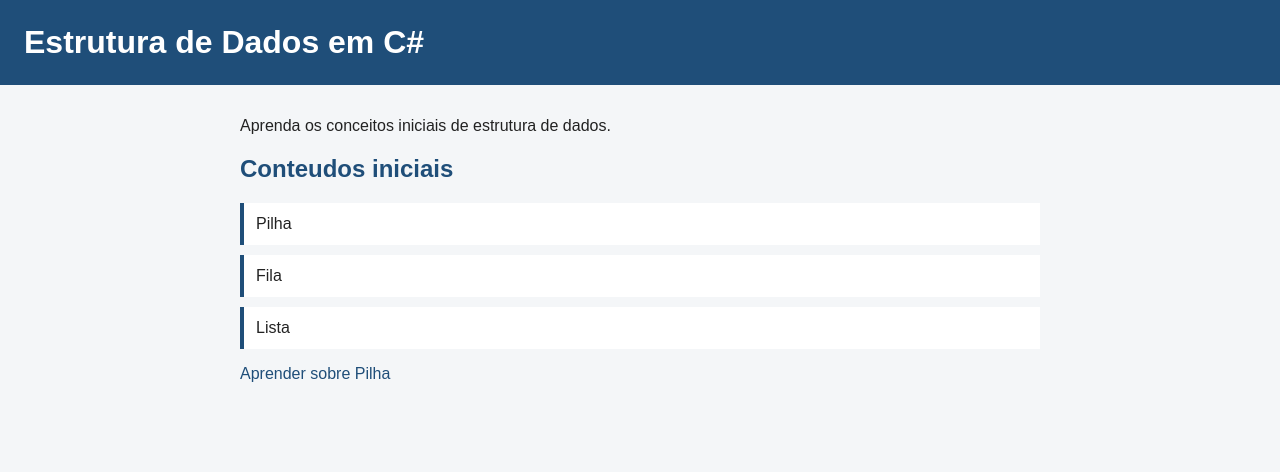
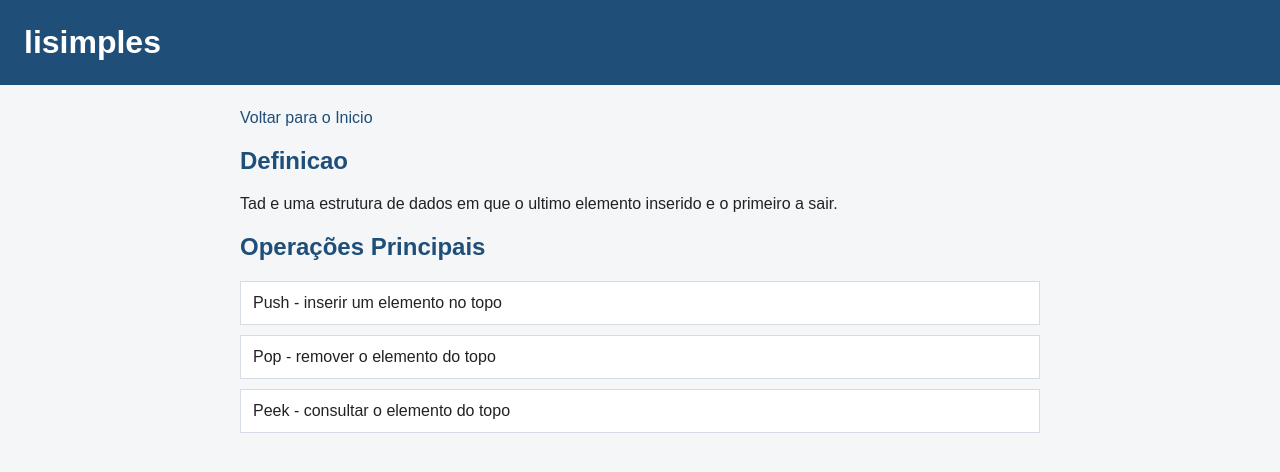
Before and after one commit to IgorMarquesDaSilva/AEED-Bruno, a PHP site: page /index.php?pagina=lisimples in a window 1280 px wide. Shown: the top 472 px of the page. Run offline with PHP 8.4, Linux system fonts and the light colour scheme.

Commit message:
Novos arquivos

```diff
--- a/Controller/EstruturaController.php
+++ b/Controller/EstruturaController.php
@@ -1,12 +1,21 @@
 <?php
-require_once __DIR__ . '/../Model/EstruturasDados/Pilha.php';
+require_once __DIR__ . '/../Model/EstruturasDados/Tad.php';
+require_once __DIR__ . '/../Model/EstruturasDados/Lisimples.php';
+
 
 class EstruturaController{
-    public function pilha(){
-        $pilha = new Pilha();
-        $conteudo = $pilha->obterConteudo();
+    public function tad(){
+        $tad = new Tad();
+        $conteudo = $tad->obterConteudo();
 
-        require_once __DIR__ . '/../View/EstruturasDados/pilha.php';
+        require_once __DIR__ . '/../View/EstruturasDados/Tad.php';
+    }
+
+    public function lisimples(){
+        $lisimples = new Lisimples();
+        $conteudo = $lisimples->obterConteudo();
+
+        require_once __DIR__ . '/../View/EstruturasDados/Lisimples.php';
     }
 }
 ?>
--- a/Model/Conteudo/Conteudo.php
+++ b/Model/Conteudo/Conteudo.php
@@ -3,9 +3,9 @@
 class Conteudo{
     public function listarEstruturas(){
         return[
-            "Pilha",
-            "Fila",
-            "Lista"
+            "TAD – Tipo Abstrato de Dados",
+            "Listas Simplesmente Encadeadas",
+            "Listas Duplamente Encadeadas"
         ];
     }
 }
--- a/Model/EstruturasDados/Pilha.php
+++ b/Model/EstruturasDados/Lisimples.php
@@ -1,10 +1,10 @@
 <?php
-class Pilha{
+class Lisimples{
     public function obterConteudo(){
         return [
-            "titulo" => "Pilha",
-            "definicao" => "Pilha e uma estrutura de dados em que o ultimo elemento inserido e o primeiro a sair.",
-            "exemplo" => "Um exemplo simples e uma pilha de pratos.",
+            "titulo" => "lisimples",
+            "definicao" => "Tad e uma estrutura de dados em que o ultimo elemento inserido e o primeiro a sair.",
+            "exemplo" => "Um exemplo simples e uma tad de pratos.",
             "operacoes" => [
                 "Push - inserir um elemento no topo",
                 "Pop - remover o elemento do topo",
--- /dev/null
+++ b/Model/EstruturasDados/Tad.php
@@ -0,0 +1,15 @@
+<?php
+class Tad{
+    public function obterConteudo(){
+        return [
+            "titulo" => "Tad",
+            "definicao" => "Tad e uma estrutura de dados em que o ultimo elemento inserido e o primeiro a sair.",
+            "exemplo" => "Um exemplo simples e uma tad de pratos.",
+            "operacoes" => [
+                "Push - inserir um elemento no topo",
+                "Pop - remover o elemento do topo",
+                "Peek - consultar o elemento do topo"
+            ]
+        ];
+    }
+}
--- a/View/Assets/css/pilha.css
+++ b/View/Assets/css/lisimples.css
@@ -1,4 +1,4 @@
-.conteudo-pilha {
+.conteudo-lisimples {
     margin-top: 24px;
 }
 
--- /dev/null
+++ b/View/EstruturasDados/Lisimples.php
@@ -0,0 +1,30 @@
+<!DOCTYPE html>
+<html lang="pt-br">
+    <head>
+        <meta charset="UTF-8">
+        <meta name="viewport" content="width=device-width, initial-scale=1.0">
+        <title><?php echo $conteudo["titulo"]; ?></title>
+        <link rel="stylesheet" href="View/Assets/css/style.css">
+        <link rel="stylesheet" href="View/Assets/css/lisimples.css">
+    </head>
+    <body>
+        <header>
+            <h1><?php echo $conteudo["titulo"]; ?></h1>
+        </header>
+
+        <main class="conteudo-lisimples">
+            <a href="index.php">Voltar para o Inicio</a>
+
+            <h2>Definicao</h2>
+            <p><?php echo $conteudo["definicao"]; ?></p>
+
+            <h2>Operações Principais</h2>
+
+            <ul class="lista-operacoes">
+                <?php foreach ($conteudo["operacoes"] as $operacao) { ?>
+                    <li><?php echo $operacao; ?></li>
+                <?php } ?>
+            </ul>
+        </main>
+    </body>
+</html>
--- a/View/EstruturasDados/pilha.php
+++ b/View/EstruturasDados/Tad.php
@@ -5,14 +5,14 @@
         <meta name="viewport" content="width=device-width, initial-scale=1.0">
         <title><?php echo $conteudo["titulo"]; ?></title>
         <link rel="stylesheet" href="View/Assets/css/style.css">
-        <link rel="stylesheet" href="View/Assets/css/pilha.css">
+        <link rel="stylesheet" href="View/Assets/css/tad.css">
     </head>
     <body>
         <header>
             <h1><?php echo $conteudo["titulo"]; ?></h1>
         </header>
 
-        <main class="conteudo-pilha">
+        <main class="conteudo-tad">
             <a href="index.php">Voltar para o Inicio</a>
 
             <h2>Definicao</h2>
--- a/View/Home/index.php
+++ b/View/Home/index.php
@@ -21,7 +21,13 @@
                     <li><?php echo $estrutura; ?></li>
                 <?php } ?>
             </ul>
-            <a href="index.php?pagina=pilha">Aprender sobre Pilha</a>
+            <a href="index.php?pagina=tad">TAD – Tipo Abstrato de Dados</a>
+            <p>
+            <a href="index.php?pagina=lisimples">Listas Simplesmente Encadeadas</a>
+            </p>
+            <p>
+            <a href="index.php?pagina=lisdupla">Listas Duplamente Encadeadas</a>
+            </p>
         </main>
     </body>
 </html>
--- a/index.php
+++ b/index.php
@@ -3,9 +3,12 @@
 require_once __DIR__ . '/Controller/HomeController.php';
 require_once __DIR__ . '/Controller/EstruturaController.php';
 
-if (isset($_GET["pagina"]) && $_GET["pagina"] == "pilha") {
+if (isset($_GET["pagina"]) && $_GET["pagina"] == "tad") {
     $controller = new EstruturaController();
-    $controller->pilha();
+    $controller->tad();
+} elseif (isset($_GET["pagina"]) && $_GET["pagina"] == "lisimples") {
+    $controller = new EstruturaController();
+    $controller->lisimples();
 } else {
     $controller = new HomeController();
     $controller->index();
```
Also changed, not shown: View/Assets/css/tad.css (added, +15 -0 lines).
